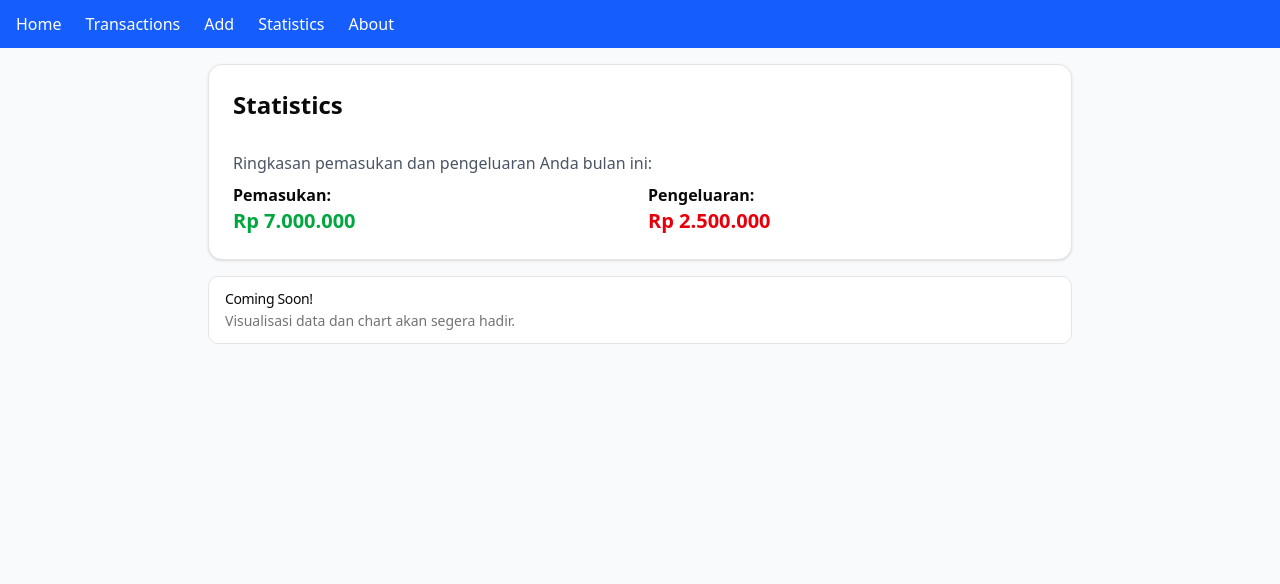
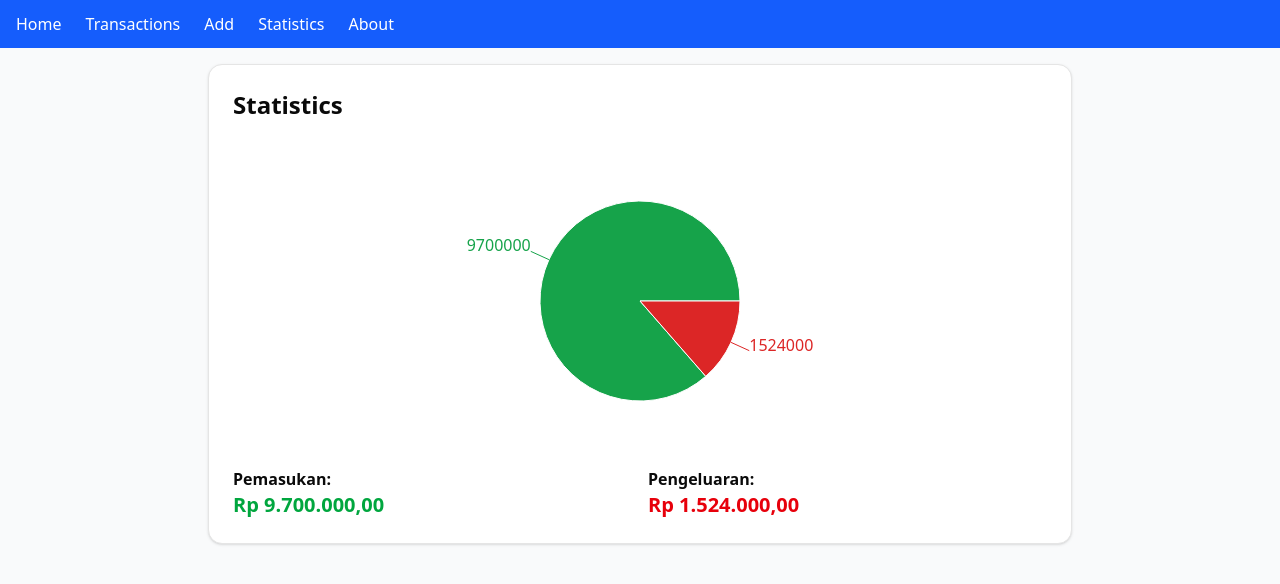
Before and after one commit to DeruDJ22/CCI-MiniProject, a Next.js app: page /statistics in a window 1280 px wide. Shown: the top 584 px of the page. Built offline with nearby package versions, Linux system fonts and the light colour scheme.

Commit message:
fetch: [DKD] Final CCI (semoga aja) (29 Juni 2025)

```diff
--- a/package.json
+++ b/package.json
@@ -20,6 +20,7 @@
     "next": "15.3.4",
     "react": "^19.0.0",
     "react-dom": "^19.0.0",
+    "recharts": "^3.0.2",
     "tailwind-merge": "^3.3.1"
   },
   "devDependencies": {
--- a/src/app/add-transaction/page.js
+++ b/src/app/add-transaction/page.js
@@ -6,9 +6,12 @@ import { Button } from "@/components/ui/button";
 import { Input } from "@/components/ui/input";
 import { Label } from "@/components/ui/label";
 import { Select, SelectContent, SelectItem, SelectTrigger, SelectValue } from "@/components/ui/select";
+import useTransaction from "@/lib/useTransaction";
 
 export default function AddTransaction() {
     const router = useRouter();
+    const { addTransaction } = useTransaction();
+
     const [form, setForm] = useState({
         title: '',
         amount: '',
@@ -21,11 +24,21 @@ export default function AddTransaction() {
     };
 
     const handleSelect = (value) => {
-        setForm({ ...form, type: value});
-    }
+        setForm({ ...form, type: value });
+    };
 
     const handleSubmit = (e) => {
         e.preventDefault();
+
+        const newTransaction = {
+            title: form.title,
+            amount: Number(form.amount),
+            type: form.type,
+            date: form.date,
+        };
+
+        addTransaction(newTransaction);
+
         alert('Transaksi berhasil ditambahkan');
         router.push('/transactions');
     };
@@ -36,16 +49,18 @@ export default function AddTransaction() {
             <form onSubmit={handleSubmit} className="space-y-4">
                 <div>
                     <Label>Judul</Label>
-                    <Input type="text" name="title" placeholder="title" value={form.title} onChange={handleChange} required/>
+                    <Input type="text" name="title" placeholder="title"
+                        value={form.title} onChange={handleChange} required />
                 </div>
 
                 <div>
                     <Label>Jumlah</Label>
-                    <Input type="number" name="amount" placeholder="Amount" value={form.amount} onChange={handleChange} required/>
+                    <Input type="number" name="amount" placeholder="Amount"
+                        value={form.amount} onChange={handleChange} required />
                 </div>
 
                 <div>
-                    <Label>Tipe pengeluaran</Label>
+                    <Label>Tipe</Label>
                     <Select value={form.type} onValueChange={handleSelect}>
                         <SelectTrigger>
                             <SelectValue placeholder="Pilih tipe"></SelectValue>
@@ -59,8 +74,9 @@ export default function AddTransaction() {
 
                 <div>
                     <Label>Tanggal</Label>
-                    <Input type="date" name="date" value={form.date} onChange={handleChange} required/>
+                    <Input type="date" name="date" value={form.date} onChange={handleChange} required />
                 </div>
+
                 <Button type="submit">Tambah transaksi</Button>
             </form>
         </div>
--- a/src/app/page.js
+++ b/src/app/page.js
@@ -1,23 +1,22 @@
 "use client";
 
-import { useEffect, useState } from "react";
-import { getTransactions, calculateSummary, formatRupiah } from "@/lib/utils";
+import useTransaction from "@/lib/useTransaction";
+import { formatRupiah } from "@/lib/utils";
 import { Card, CardHeader, CardTitle, CardContent } from "@/components/ui/card";
 import { Button } from "@/components/ui/button";
 
 export default function Home() {
-  const [summary, setSummary] = useState({
-    totalIncome: 0,
-    totalExpense: 0,
-    totalTransaction: 0,
-  });
+  const { transactions } = useTransaction();
 
-  useEffect(() => {
-    getTransactions().then((data) => {
-      const result = calculateSummary(data);
-      setSummary(result);
-    });
-  }, []);
+  const totalIncome = transactions
+    .filter((tx) => tx.type === "income")
+    .reduce((acc, curr) => acc + curr.amount, 0);
+
+  const totalExpense = transactions
+    .filter((tx) => tx.type === "expense")
+    .reduce((acc, curr) => acc + curr.amount, 0);
+
+  const totalTransaction = transactions.length;
 
   return (
     <div className="space-y-6">
@@ -46,7 +45,7 @@ export default function Home() {
             <CardTitle>Total Transaksi</CardTitle>
           </CardHeader>
           <CardContent>
-            <p className="text-2xl font-bold">{summary.totalTransaction}</p>
+            <p className="text-2xl font-bold">{totalTransaction}</p>
           </CardContent>
         </Card>
         <Card>
@@ -55,7 +54,7 @@ export default function Home() {
           </CardHeader>
           <CardContent>
             <p className="text-2xl font-bold text-green-600">
-              {formatRupiah(summary.totalIncome)}
+              {formatRupiah(totalIncome)}
             </p>
           </CardContent>
         </Card>
@@ -65,7 +64,7 @@ export default function Home() {
           </CardHeader>
           <CardContent>
             <p className="text-2xl font-bold text-red-600">
-              {formatRupiah(summary.totalExpense)}
+              {formatRupiah(totalExpense)}
             </p>
           </CardContent>
         </Card>
--- a/src/app/statistics/page.js
+++ b/src/app/statistics/page.js
@@ -1,36 +1,76 @@
-import { Card, CardHeader, CardTitle, CardContent } from "@/components/ui/card";
-import { Alert, AlertDescription, AlertTitle } from "@/components/ui/alert";
+"use client";
+
+import useTransaction from "@/lib/useTransaction";
+import { formatRupiah } from "@/lib/utils";
+import {
+  Card,
+  CardHeader,
+  CardTitle,
+  CardContent,
+} from "@/components/ui/card";
+import { ResponsiveContainer, PieChart, Pie, Cell, Tooltip } from "recharts";
+
+const COLORS = ["#16a34a", "#dc2626"];
 
 export default function Statistics() {
+  const { transactions } = useTransaction();
+
+  const income = transactions
+    .filter((tx) => tx.type === "income")
+    .reduce((acc, curr) => acc + curr.amount, 0);
+
+  const expense = transactions
+    .filter((tx) => tx.type === "expense")
+    .reduce((acc, curr) => acc + curr.amount, 0);
+
+  const data = [
+    { name: "Pemasukan", value: income },
+    { name: "Pengeluaran", value: expense },
+  ];
+
   return (
     <div className="space-y-4">
       <Card>
         <CardHeader>
           <CardTitle className="text-2xl">Statistics</CardTitle>
         </CardHeader>
-        <CardContent className="space-y-2">
-          <p className="text-gray-600">
-            Ringkasan pemasukan dan pengeluaran Anda bulan ini:
-          </p>
-          <div className="grid grid-cols-1 md:grid-cols-2 gap-4">
+        <CardContent>
+          <div className="h-[300px]">
+            <ResponsiveContainer width="100%" height="100%">
+              <PieChart>
+                <Pie
+                  data={data}
+                  dataKey="value"
+                  nameKey="name"
+                  cx="50%"
+                  cy="50%"
+                  outerRadius={100}
+                  label
+                >
+                  {data.map((_, index) => (
+                    <Cell key={`cell-${index}`} fill={COLORS[index % COLORS.length]} />
+                  ))}
+                </Pie>
+                <Tooltip formatter={(value) => formatRupiah(value)} />
+              </PieChart>
+            </ResponsiveContainer>
+          </div>
+          <div className="grid grid-cols-1 md:grid-cols-2 gap-4 mt-4">
             <div>
               <h2 className="font-semibold">Pemasukan:</h2>
-              <p className="text-green-600 text-xl font-bold">Rp 7.000.000</p>
+              <p className="text-green-600 text-xl font-bold">
+                {formatRupiah(income)}
+              </p>
             </div>
             <div>
               <h2 className="font-semibold">Pengeluaran:</h2>
-              <p className="text-red-600 text-xl font-bold">Rp 2.500.000</p>
+              <p className="text-red-600 text-xl font-bold">
+                {formatRupiah(expense)}
+              </p>
             </div>
           </div>
         </CardContent>
       </Card>
-
-      <Alert>
-        <AlertTitle>Coming Soon!</AlertTitle>
-        <AlertDescription>
-          Visualisasi data dan chart akan segera hadir.
-        </AlertDescription>
-      </Alert>
     </div>
   );
 }
--- a/src/app/transactions/page.js
+++ b/src/app/transactions/page.js
@@ -1,10 +1,10 @@
 "use client";
 
-import { useEffect, useState } from "react";
-import { formatRupiah } from "../../lib/utils";
+import useTransaction from "@/lib/useTransaction";
+import { formatRupiah } from "@/lib/utils";
+import { useState } from "react";
 import { Card, CardHeader, CardTitle, CardContent } from "@/components/ui/card";
 import { Button } from "@/components/ui/button";
-
 import {
   AlertDialog,
   AlertDialogTrigger,
@@ -14,33 +14,32 @@ import {
   AlertDialogTitle,
   AlertDialogDescription,
 } from "@/components/ui/alert-dialog";
-import { AlertCircle } from "lucide-react";
+import { Input } from "@/components/ui/input";
 
 export default function Transaction() {
-  const [transaction, setTransactions] = useState([]);
+  const { transactions, deleteTransaction, updateTransaction } = useTransaction();
+  const [editId, setEditId] = useState(null);
+  const [editAmount, setEditAmount] = useState("");
 
-  useEffect(() => {
-    const fetchData = async () => {
-      const res = await fetch("/data.json");
-      const data = await res.json();
-      setTransactions(data);
+  const handleEdit = (id, amount) => {
+    setEditId(id);
+    setEditAmount(amount);
   };
-    fetchData();
-  }, []);
 
-  const handleDelete = (id) => {
-    const newData = transaction.filter((tx) => tx.id !== id);
-    setTransactions(newData);
+  const saveEdit = (id) => {
+    updateTransaction(id, { amount: Number(editAmount) });
+    setEditId(null);
+    setEditAmount("");
   };
 
   return (
     <div>
       <h1 className="text-2xl font-bold mb-4">Transaksi</h1>
-      {transaction.length === 0 ? (
+      {transactions.length === 0 ? (
         <p className="text-gray-500">Belum ada transaksi</p>
       ) : (
         <ul className="space-y-4">
-          {transaction.map((tx) => (
+          {transactions.map((tx) => (
             <Card key={tx.id}>
               <CardHeader>
                 <CardTitle>{tx.title}</CardTitle>
@@ -56,26 +55,45 @@ export default function Transaction() {
                   </p>
                   <p className="text-sm text-gray-500">{tx.date}</p>
                 </div>
+                <div className="flex gap-2">
+                  {editId === tx.id ? (
+                    <>
+                      <Input
+                        type="number"
+                        value={editAmount}
+                        onChange={(e) => setEditAmount(e.target.value)}
+                        className="w-24"
+                      />
+                      <Button onClick={() => saveEdit(tx.id)}>Simpan</Button>
+                      <Button variant="secondary" onClick={() => setEditId(null)}>
+                        Batal
+                      </Button>
+                    </>
+                  ) : (
+                    <>
+                      <Button onClick={() => handleEdit(tx.id, tx.amount)}>
+                        Edit
+                      </Button>
                       <AlertDialog>
                         <AlertDialogTrigger asChild>
                           <Button variant="destructive">Hapus</Button>
                         </AlertDialogTrigger>
                         <AlertDialogContent>
-                    <AlertDialogTitle>
-                      Yakin mau hapus transaksi?
-                    </AlertDialogTitle>
+                          <AlertDialogTitle>Yakin mau hapus?</AlertDialogTitle>
                           <AlertDialogDescription>
-                      Aksi ini tidak bisa dibatalkan. Transaksi akan dihapus
-                      dari daftar.
+                            Aksi ini tidak bisa dibatalkan.
                           </AlertDialogDescription>
                           <div className="flex justify-end gap-2">
                             <AlertDialogCancel>Batal</AlertDialogCancel>
-                      <AlertDialogAction onClick={() => handleDelete(tx.id)}>
+                            <AlertDialogAction onClick={() => deleteTransaction(tx.id)}>
                               Hapus
                             </AlertDialogAction>
                           </div>
                         </AlertDialogContent>
                       </AlertDialog>
+                    </>
+                  )}
+                </div>
               </CardContent>
             </Card>
           ))}
--- /dev/null
+++ b/src/lib/useTransaction.js
@@ -0,0 +1,50 @@
+import { useEffect, useState } from "react";
+
+export default function useTransaction() {
+  const [transactions, setTransactions] = useState([]);
+
+  useEffect(() => {
+    const localData = localStorage.getItem("transactions");
+    if (localData) {
+      setTransactions(JSON.parse(localData));
+    } else {
+      fetch("/data.json")
+        .then((res) => res.json())
+        .then((data) => {
+          setTransactions(data);
+          localStorage.setItem("transactions", JSON.stringify(data));
+        })
+        .catch((error) => console.error("Error fetching data:", error));
+    }
+  }, []);
+
+  useEffect(() => {
+    if (transactions.length > 0) {
+      localStorage.setItem("transactions", JSON.stringify(transactions));
+    }
+  }, [transactions]);
+
+  const addTransaction = (tx) => {
+    const newTx = { ...tx, id: Date.now() };
+    setTransactions([...transactions, newTx]);
+  };
+
+  const deleteTransaction = (id) => {
+    const newData = transactions.filter((tx) => tx.id !== id);
+    setTransactions(newData);
+  };
+
+  const updateTransaction = (id, updatedTx) => {
+    const newData = transactions.map((tx) =>
+      tx.id === id ? { ...tx, ...updatedTx } : tx
+    );
+    setTransactions(newData);
+  };
+
+  return {
+    transactions,
+    addTransaction,
+    deleteTransaction,
+    updateTransaction,
+  };
+}
```
Also changed, not shown: 1 other file (tests, documents, lock files or other folders). Lines whose indentation alone changed are shown as unchanged.
